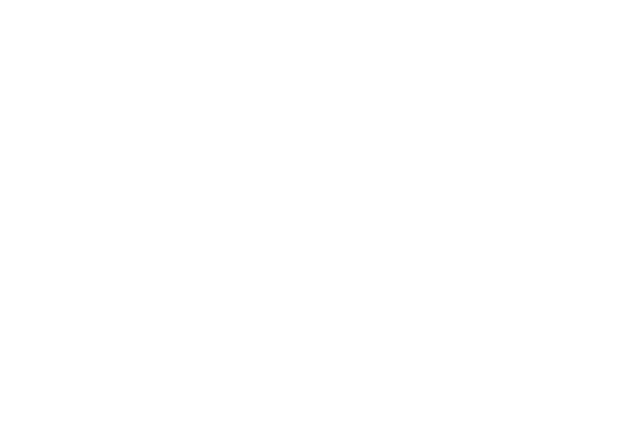
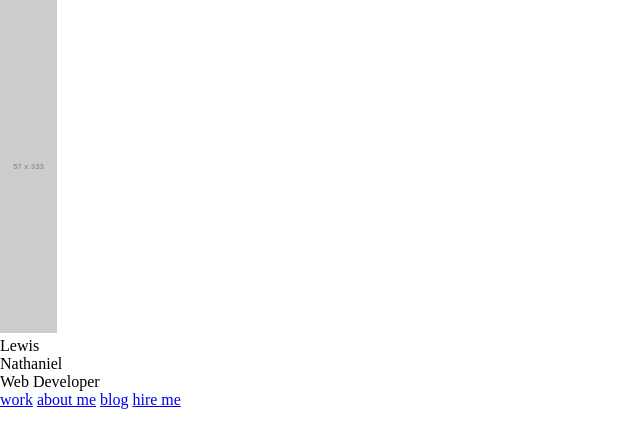
Before and after one commit to AndrewMatyushkin/portfolio, a plain HTML site: page index.html in a window 1280 px wide. Shown: the whole page, without its empty margins (0-640 px from the left). Drawn offline with Linux system fonts and the light colour scheme; placeholder pictures from the web are drawn by us.

Commit message:
little changes

```diff
--- a/index.html
+++ b/index.html
@@ -1,13 +1,35 @@
 <!DOCTYPE html>
-<html lang="en">
+<html lang="ru">
 <head>
     <meta charset="UTF-8">
     <meta http-equiv="X-UA-Compatible" content="IE=edge">
     <meta name="viewport" content="width=device-width, initial-scale=1.0">
+    <link rel="preconnect" href="https://fonts.gstatic.com">
+    <link href="https://fonts.googleapis.com/css2?family=Montserrat:ital,wght@0,300;0,400;0,700;1,300&display=swap" rel="stylesheet">
     <link rel="stylesheet" href="./css/style.css">
     <title>Portfolio</title>
 </head>
 <body>
-
+    <header class="header">
+        <div class="container">
+            <div class="header__inner">
+                <div class="user">
+                    <div class="user__avatar">
+                        <img src="https://placehold.it/57/333" alt="">
+                    </div>
+                    <div class="user__content">
+                        <div class="user__name">Lewis <br> Nathaniel</div>
+                        <div class="user__prof">Web Developer</div>
+                    </div>
+                </div>
+                <nav class="nav">
+                    <a class="nav__link" href="#">work</a>
+                    <a class="nav__link" href="#">about me</a>
+                    <a class="nav__link" href="#">blog</a>
+                    <a class="nav__link" href="#">hire me</a>
+                </nav>
+            </div>
+        </div>
+    </header>
 </body>
 </html>
```
